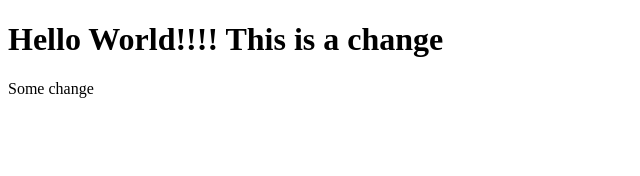
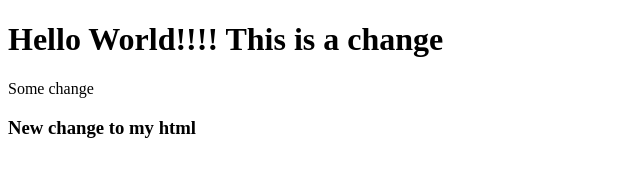
Before and after one commit to melissachaca/intro_to_git, a plain HTML site: page index.html in a window 1280 px wide. Shown: the whole page, without its empty margins (0-640 px from the left). Drawn offline with Linux system fonts and the light colour scheme.

Commit message:
Second commit

```diff
--- a/index.html
+++ b/index.html
@@ -9,5 +9,7 @@
 <body>
     <h1>Hello World!!!! This is a change </h1>
     <p> Some change</p>
+    <h3>New change to my html </h3>
+
 </body>
 </html>
```
Also changed, not shown: 1 other file.
